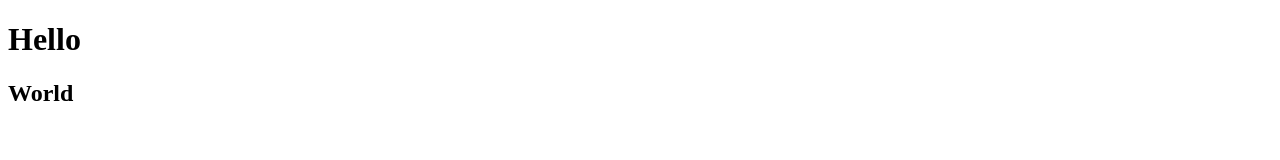
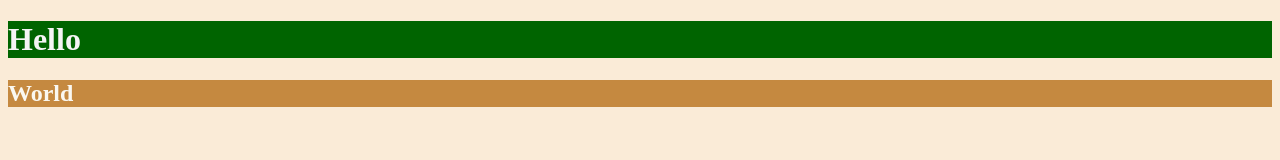
Before and after one commit to wanyulindev/CSS_colors, a plain HTML site: page index.html in a window 1280 px wide. Drawn offline with Linux system fonts and the light colour scheme.

Commit message:
Finished practicing

```diff
--- a/index.html
+++ b/index.html
@@ -11,6 +11,18 @@
     3. Make the background of the h1 "darkseagreen"
     4. Make the h2 #FAF8F1
     5. Make the background of the h2 "#C58940" */
+    html {
+      background-color: antiquewhite;
+    }
+    h1 {
+      color: whitesmoke;
+      background-color: darkgreen;
+    }
+    h2 {
+      color: #FAF8F1;
+      background-color: #C58940;
+    }
+
   </style>
 </head>
 
```
